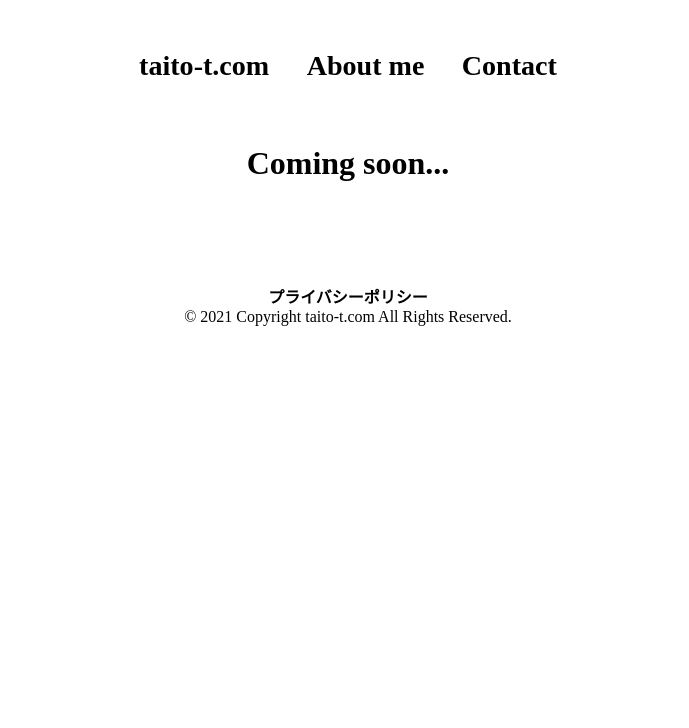
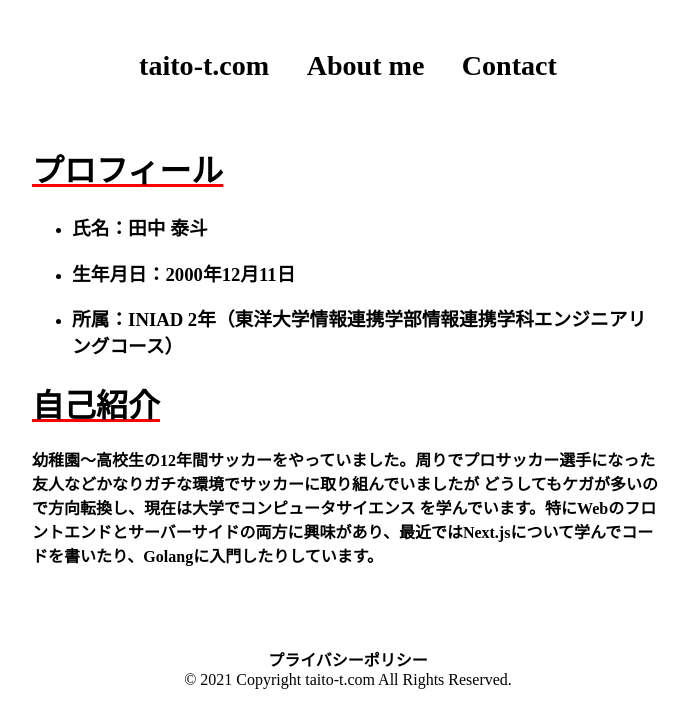
Before and after one commit to taitotnk/taito-t, a Next.js app: page /about in a window 1280 px wide. Shown: the top 728 px of the page, without its empty margins (292-981 px from the left). Built offline with nearby package versions, Linux system fonts and the light colour scheme.

Commit message:
プロフィールと自己紹介追加

```diff
--- a/src/pages/about.tsx
+++ b/src/pages/about.tsx
@@ -1,6 +1,6 @@
 import Layout from '../components/layout'
 import Head from 'next/head'
-import poststyles from '../styles/post-styles.module.css'
+import styles from '../styles/about.module.css'
 import {siteTitle} from '../components/layout'
 
 export default function About(){
@@ -11,8 +11,17 @@ export default function About(){
                 <meta name="og:title" content={siteTitle} />
                 <meta property="og:image" content="/images/taitologo.jpg" />
             </Head>
-            <div className={poststyles.center}>
-            <h1>Coming soon...</h1>
+            <div className={styles.wrap}>
+            <h1 className={styles.head}>プロフィール</h1>
+            <ul>
+                <li><h3>氏名：田中 泰斗</h3></li>
+                <li><h3>生年月日：2000年12月11日</h3></li>
+                <li><h3>所属：INIAD 2年（東洋大学情報連携学部情報連携学科エンジニアリングコース）</h3></li>
+            </ul>
+            <h1 className={styles.head}>自己紹介</h1>
+            <p><b>幼稚園～高校生の12年間サッカーをやっていました。周りでプロサッカー選手になった友人などかなりガチな環境でサッカーに取り組んでいましたが
+                どうしてもケガが多いので方向転換し、現在は大学でコンピュータサイエンス
+                を学んでいます。特にWebのフロントエンドとサーバーサイドの両方に興味があり、最近ではNext.jsについて学んでコードを書いたり、Golangに入門したりしています。</b></p>
             </div>
         </Layout>
     )
--- a/src/pages/index.tsx
+++ b/src/pages/index.tsx
@@ -35,7 +35,11 @@ export default function Home( {allPostsData}: {
           {allPostsData.map(({ id, title, created_at, thumbnail, tag }) => (
             <div className={index_style.post_list}>
             <div className="max-w-lg rounded overflow-hidden shadow-md my-2" >
+            <Link href={`/posts/${id}`} key={id}>
+            <a>
             <Image className="w-full" src={thumbnail}  height={300} width={600} alt="thumbnail" key={thumbnail} />
+            </a>
+            </Link>
             <div className="px-6 py-4">
             <div className={index_style.title}>
             <Link href={`/posts/${id}`} key={id}>
--- /dev/null
+++ b/src/styles/about.module.css
@@ -0,0 +1,10 @@
+@media (min-width: 1000px){
+.wrap {
+    margin: 0 25% 0 25%;
+}
+}
+
+.head {
+    text-decoration:underline;
+    text-decoration-color: red;
+}
```
